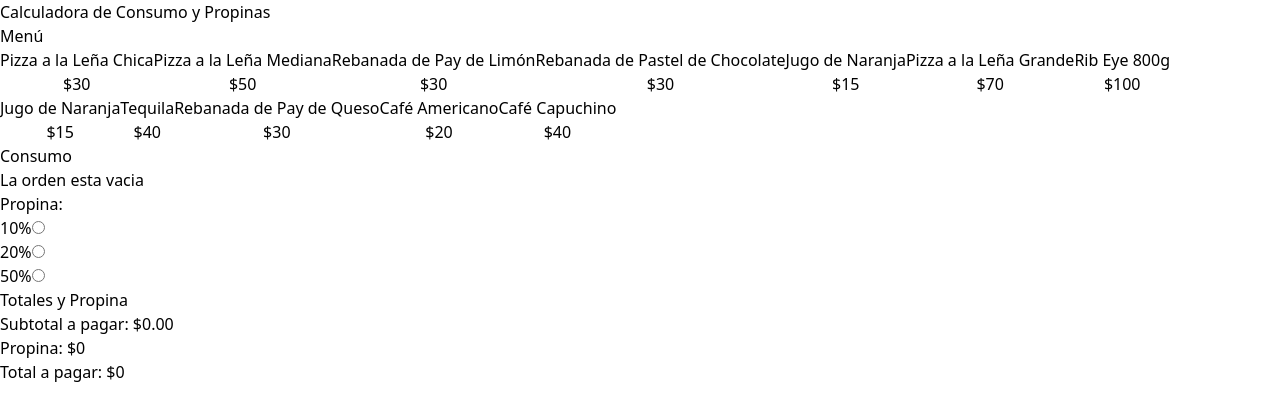
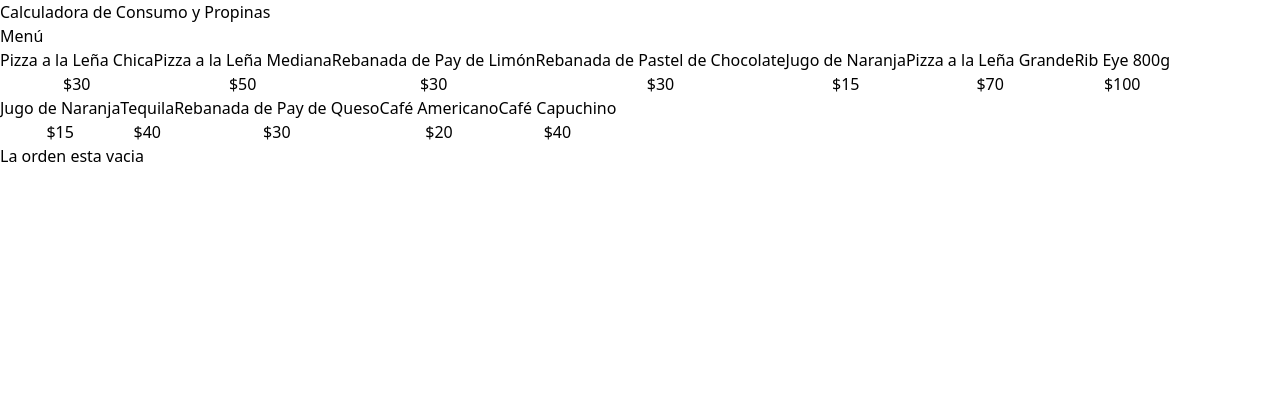
Before and after one commit to fersho101/calculadora-consumo, a React (Vite) app: page / in a window 1280 px wide. Shown: the top 420 px of the page. Built offline with nearby package versions, Linux system fonts and the light colour scheme.

Commit message:
Finalizando proyecto y mejoras

```diff
--- a/src/App.tsx
+++ b/src/App.tsx
@@ -7,7 +7,7 @@
 
 function App() {
 
-  const {order, addItem, removeItem} = useOrder()
+  const { order, addItem, removeItem, tip, setTip, placeOrder } = useOrder()
 
   return (
     <>
@@ -30,15 +30,27 @@
 
         </div>
         <div className="border border-dashed border-slate-300 p-5 rounded-lg space-y-10">
+          {order.length ? (
+            <>
               <OrderContents
                 order={order}
-            removeItem = {removeItem}
+                removeItem={removeItem}
               />
-          <TipPercentageForm />
+              <TipPercentageForm
+                setTip={setTip}
+                tip={tip}
+              />
 
               <OrderTotals
                 order={order}
+                tip={tip}
+                placeOrder={placeOrder}
               />
+            </>
+          ) : (
+            <p className='text-center'>La orden esta vacia</p>
+          )}
+
         </div>
       </main>
 
--- a/src/components/OrderContents.tsx
+++ b/src/components/OrderContents.tsx
@@ -11,7 +11,7 @@
 		<div>
 			<h2 className='font-black text-4xl'>Consumo</h2>
 			<div className="space-y-3 mt-10 ">
-				{order.length === 0 ? <p className='text-center'>La orden esta vacia</p> : (order.map(item => (
+				{order.map(item => (
 					<div
 						key={item.id}
 						className='flex justify-between items-center  border-t border-gray-200 py-5 last-of-type:border-b '
@@ -32,7 +32,7 @@
 							X
 						</button>
 					</div>
-				)))}
+				))}
 			</div>
 		</div>
 	)
--- a/src/components/OrderTotals.tsx
+++ b/src/components/OrderTotals.tsx
@@ -1,14 +1,19 @@
+/* eslint-disable react-hooks/exhaustive-deps */
 import { useMemo } from "react"
 import { OrderItem } from "../types"
 import { formatCurrency } from "../helpers"
 
 type OrderTotalsProps = {
-	order: OrderItem[]
+	order: OrderItem[],
+	tip: number,
+	placeOrder: () => void,
 }
 
-export default function OrderTotals({ order }: OrderTotalsProps) {
+export default function OrderTotals({ order, tip, placeOrder }: OrderTotalsProps) {
 
 	const subtotalAmount = useMemo(() => order.reduce((total, item) => total + (item.quantity * item.price), 0), [order])
+	const tipAmount = useMemo(() => subtotalAmount * tip, [tip, order])
+	const totalAmount = useMemo(() => subtotalAmount + tipAmount, [tip, order])
 
 	return (
 		<>
@@ -18,13 +23,19 @@
 					<span className="font-bold" >{formatCurrency(subtotalAmount)}</span>
 				</p>
 				<p>Propina: {''}
-					<span className="font-bold" >$0</span>
+					<span className="font-bold" >{formatCurrency(tipAmount)}</span>
 				</p>
 				<p>Total a pagar: {''}
-					<span className="font-bold" >$0</span>
+					<span className="font-bold" >{formatCurrency(totalAmount)}</span>
 				</p>
 			</div>
-			<button></button>
+			<button
+				className="w-full bg-black p-3 uppercase text-white font-bold mt-10 disabled:opacity-10"
+				disabled={totalAmount === 0}
+				onClick={placeOrder}
+			>
+				guardar orden
+			</button>
 		</>
 	)
 }
--- a/src/components/TipPercentageForm.tsx
+++ b/src/components/TipPercentageForm.tsx
@@ -1,4 +1,4 @@
-
+import type { Dispatch, SetStateAction } from "react"
 const tipOptions = [
 	{
 		id: 'tip-10',
@@ -16,21 +16,28 @@
 		label: '50%'
 	},
 ]
+type TipPercentageFormProps =  {
+	setTip: Dispatch<SetStateAction<number>>,
+	tip: number,
+}
 
 
-export default function TipPercentageForm() {
+
+export default function TipPercentageForm({setTip, tip} : TipPercentageFormProps) {
 	return (
 		<div>
 			<h3 className="font-black text-2xl" >Propina:</h3>
 			<form>
-				{tipOptions.map(tip => (
-					<div key={tip.id} className="flex gap-2">
-						<label htmlFor={tip.id}>{tip.label}</label>
+				{tipOptions.map(tipOption => (
+					<div key={tipOption.id} className="flex gap-2">
+						<label htmlFor={tipOption.id}>{tipOption.label}</label>
 						<input
 							type="radio"
-							id={tip.id}
+							id={tipOption.id}
 							name="tip"
-							value={tip.value}
+							value={tipOption.value}
+							onChange={e => setTip(+e.target.value)}
+							checked={tipOption.value === tip}
 						/>
 					</div>
 				))}
--- a/src/hooks/useOrder.ts
+++ b/src/hooks/useOrder.ts
@@ -3,6 +3,7 @@
 
 export default function useOrder() {
 	const [order, setOrder] = useState<OrderItem[]>([])
+	const [tip, setTip] = useState(0)
 
 	const addItem = (item: MenuItem) => {
 		const itemExist = order.find(orderItem => orderItem.id === item.id)
@@ -23,9 +24,17 @@
 		setOrder(order.filter(item => item.id !== id))
 	}
 
+	const placeOrder = () => {
+		setOrder([])
+		setTip(0)
+	}
+
 	return {
 		order,
+		tip,
+		setTip,
 		addItem,
 		removeItem,
+		placeOrder,
 	}
 }
```
Lines whose indentation alone changed are shown as unchanged.
